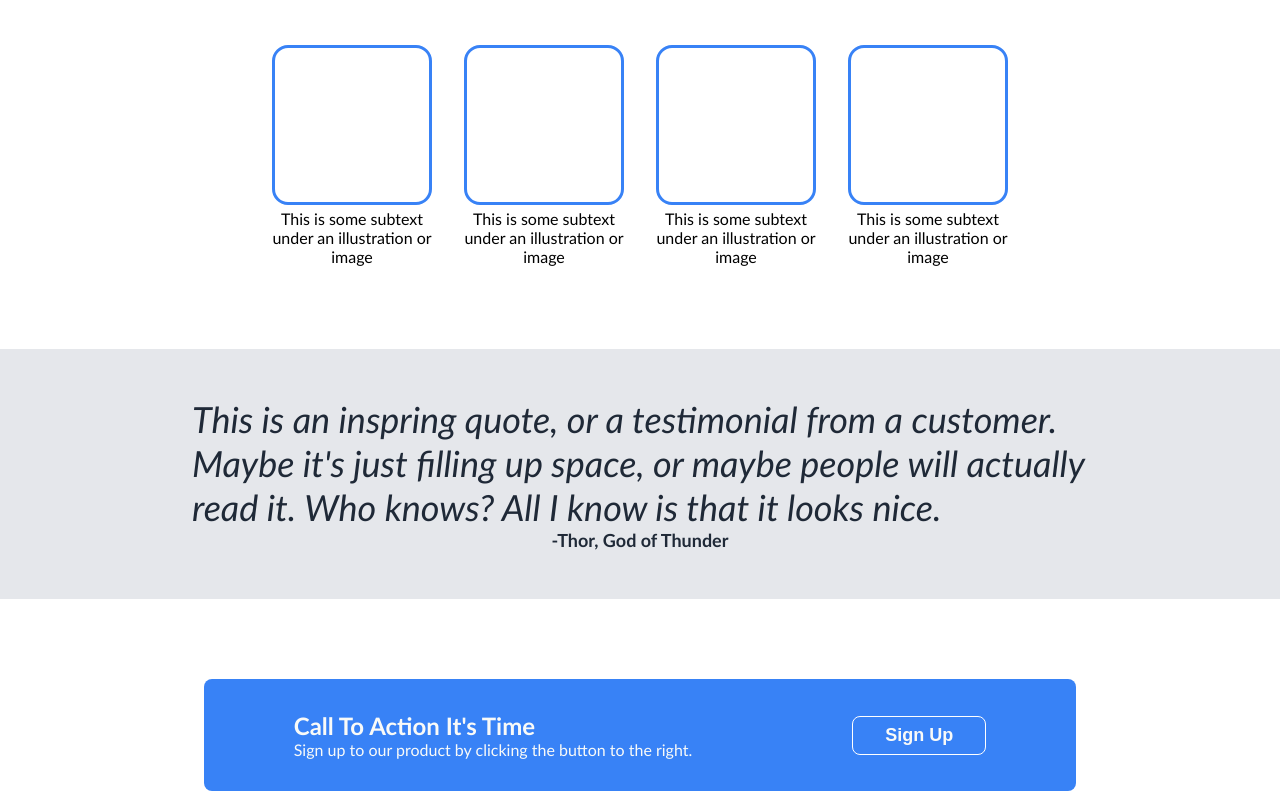
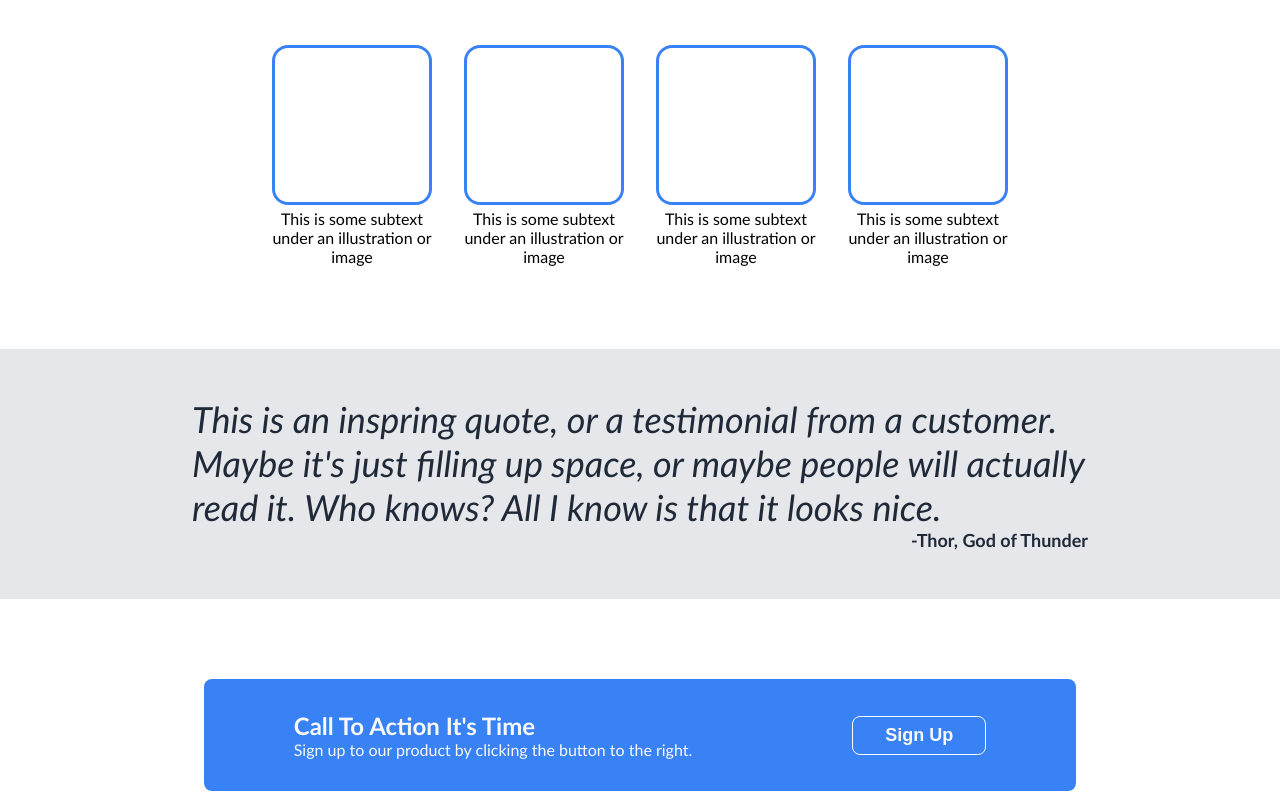
Before and after one commit to ibwsvillo/landing_page, a plain HTML site: page index.html in a window 1280 px wide. Shown: the part 504-1300 px from the top of the page. Drawn offline with Linux system fonts and the light colour scheme.

Commit message:
fixed author quote in the third section with align-self

```diff
--- a/index.html
+++ b/index.html
@@ -64,7 +64,9 @@
     <!-- Third Section -->
 
     <div class="quote-section">
-        <p class="quote">This is an inspring quote, or a testimonial from a customer. Maybe it's just filling up space, or maybe people will actually read it. Who knows? All I know is that it looks nice.</p>
+        <div class="q-box">
+            <p class="quote">This is an inspring quote, or a testimonial from a customer. Maybe it's just filling up space, or maybe people will actually read it. Who knows? All I know is that it looks nice.</p>
+        </div>
         <div class="a-box">
             <p class="author">-Thor, God of Thunder</p>
         </div>
--- a/styles.css
+++ b/styles.css
@@ -129,8 +129,6 @@
     background-color: #e5e7eb;
     display: flex;
     flex-direction: column;
-    justify-content: center;
-    align-items: center;
     padding: 3rem 15%;
 }
 
@@ -138,6 +136,10 @@
     font-size: 2.25rem;
     font-style: italic;
     color: #1f2937;
+}
+
+.a-box {
+    align-self: flex-end;
 }
 
 .author {
```
